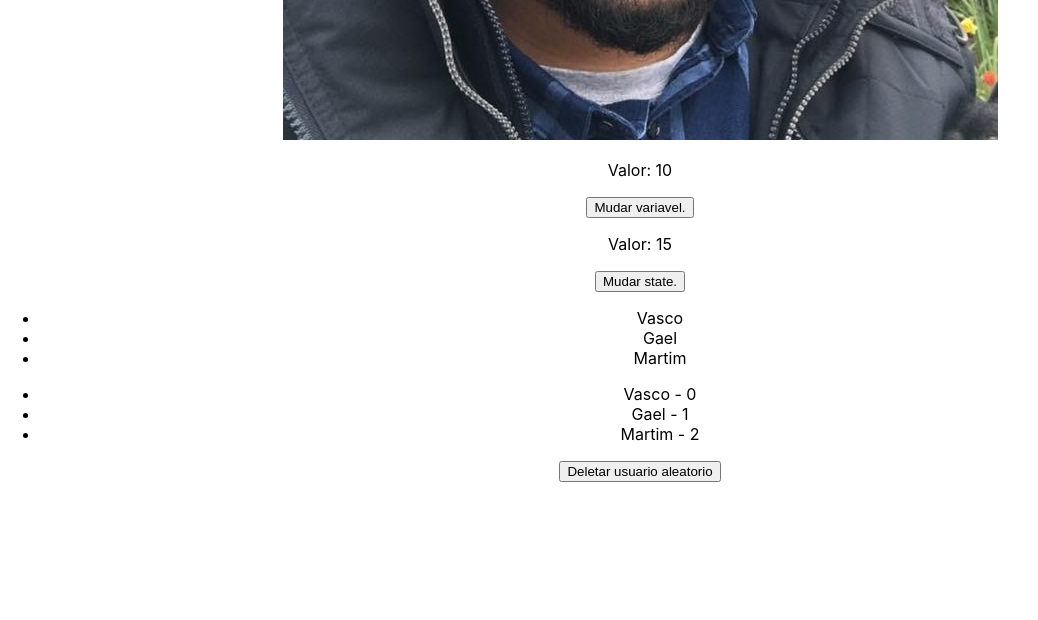
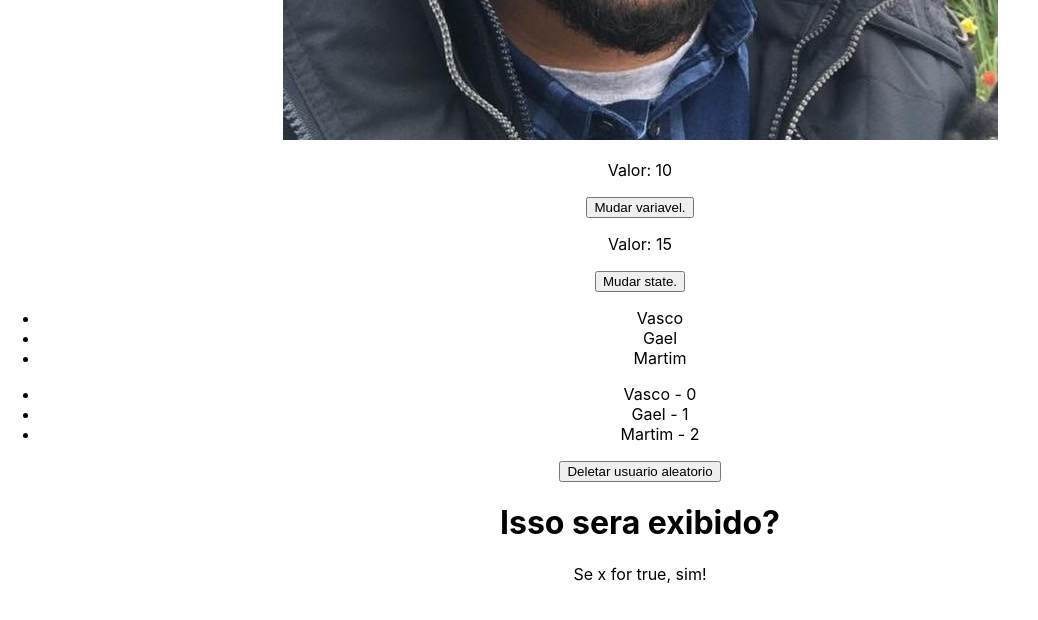
Before and after one commit to antoniolvitall/avancando-no-react, a React (Create React App) app in the folder avancando/: page / in a window 1280 px wide. Shown: the part 1741-2361 px from the top of the page, without its empty margins (0-1038 px from the left). Built offline with nearby package versions, Linux system fonts and the light colour scheme.

Commit message:
renderizacao condicioal

```diff
--- a/avancando/src/App.js
+++ b/avancando/src/App.js
@@ -1,5 +1,6 @@
 import './App.css';
 import Antonio from "./assets/antonio.jpg";
+import CondicionalRender from './components/CondicionalRender';
 import ListRender from './components/ListRender';
 import ManageData from './components/ManageData';
 
@@ -17,6 +18,7 @@
       </div>
       <ManageData/>
       <ListRender/>
+      <CondicionalRender/>
     </div>
   );
 }
--- /dev/null
+++ b/avancando/src/components/CondicionalRender.js
@@ -0,0 +1,15 @@
+import { useState } from "react";
+
+const CondicionalRender = () => {
+const [x] = useState(true);
+
+  return (
+    <div>
+        <h1>Isso sera exibido?</h1>
+        {x && <p>Se x for true, sim!</p>}
+        {!x && <p>Agora x e falso!</p>}
+    </div>
+  );
+};
+
+export default CondicionalRender;
```
